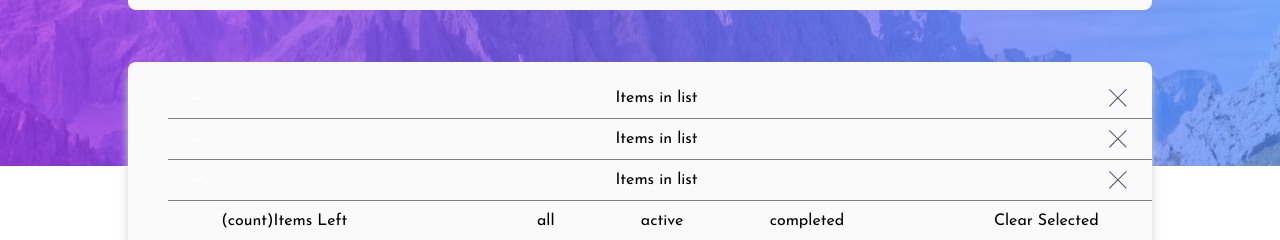
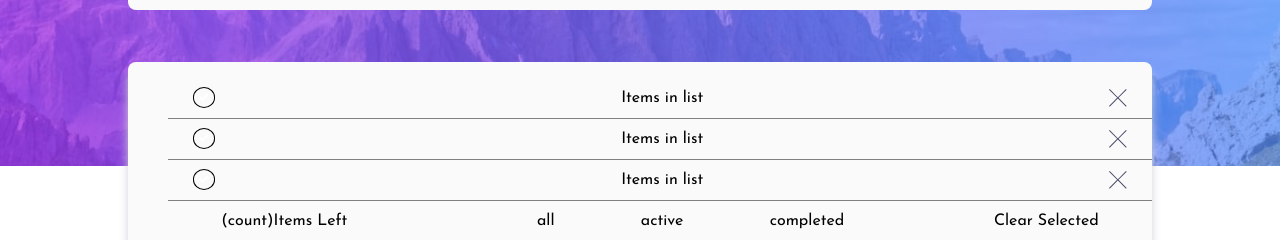
Before and after one commit to phellwege/ToDo, a React (Create React App) app: page /#/ in a window 1280 px wide. Shown: the part 154-394 px from the top of the page. Built offline with nearby package versions, Linux system fonts and the light colour scheme.

Commit message:
added left svg

```diff
--- a/src/views/Home.css
+++ b/src/views/Home.css
@@ -21,6 +21,7 @@
     margin-left: 10%;
     margin-top: 2%;
     line-height: 2em;
+    align-items: center;
 }
 .HomeBottom {
     width: 80%;
@@ -65,6 +66,9 @@
 #CheckSvg {
     fill: blue;
     stroke: blue;
+    padding: .5%;
+    border-radius: 50%;
+    border: 1px solid black;
 }
 .svg:hover {
     cursor: pointer;
```
